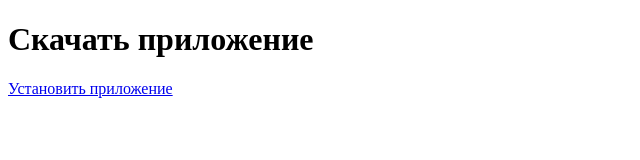
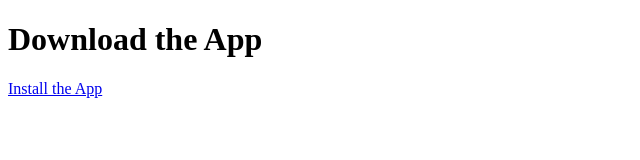
Before and after one commit to k0derAl/external, a plain HTML site: page index.html in a window 1280 px wide. Shown: the whole page, without its empty margins (0-640 px from the left). Drawn offline with Linux system fonts and the light colour scheme.

Commit message:
Fix index.html

```diff
--- a/index.html
+++ b/index.html
@@ -4,9 +4,9 @@
     <title>External App</title>
 </head>
 <body>
-    <h1>Скачать приложение</h1>
+    <h1>Download the App</h1>
     <a href="itms-services://?action=download-manifest&url=https://raw.githubusercontent.com/k0derAl/external/main/manifest.plist">
-        Установить приложение
+        Install the App
     </a>
 </body>
 </html>
```
